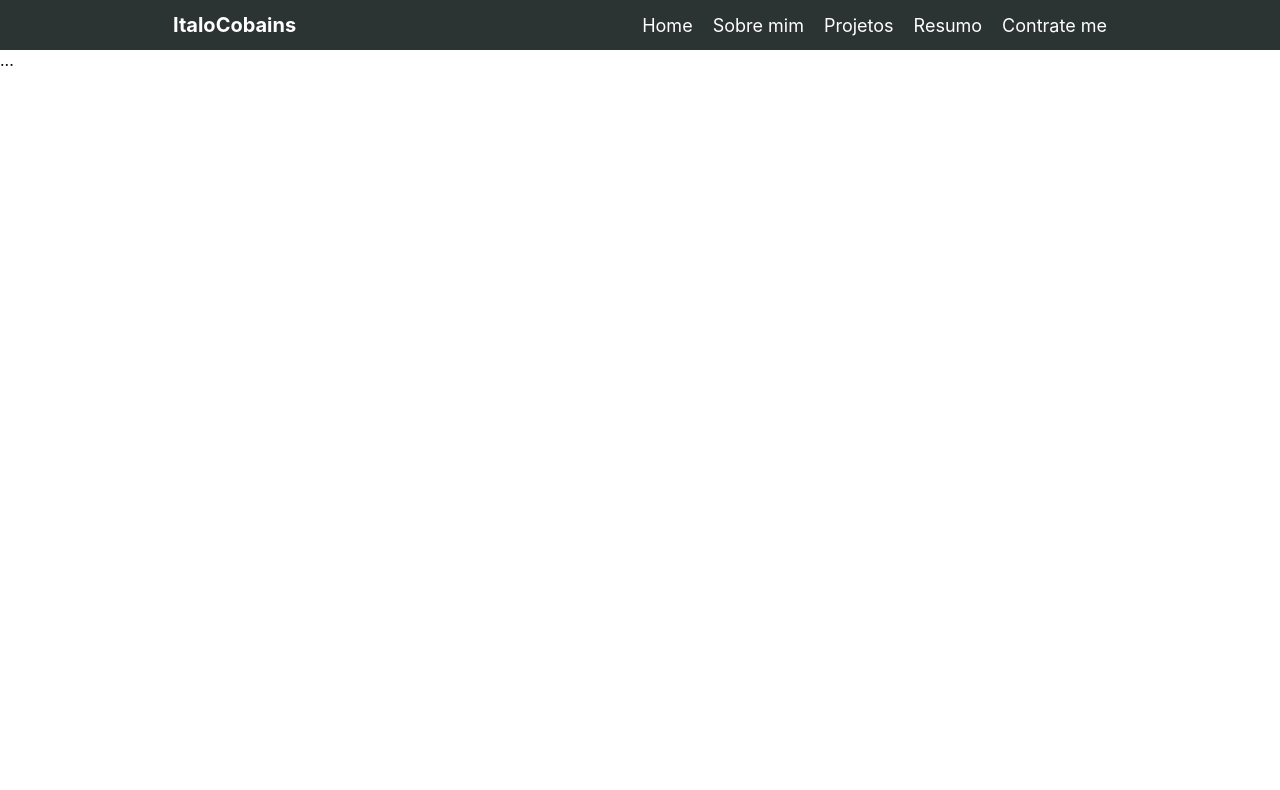
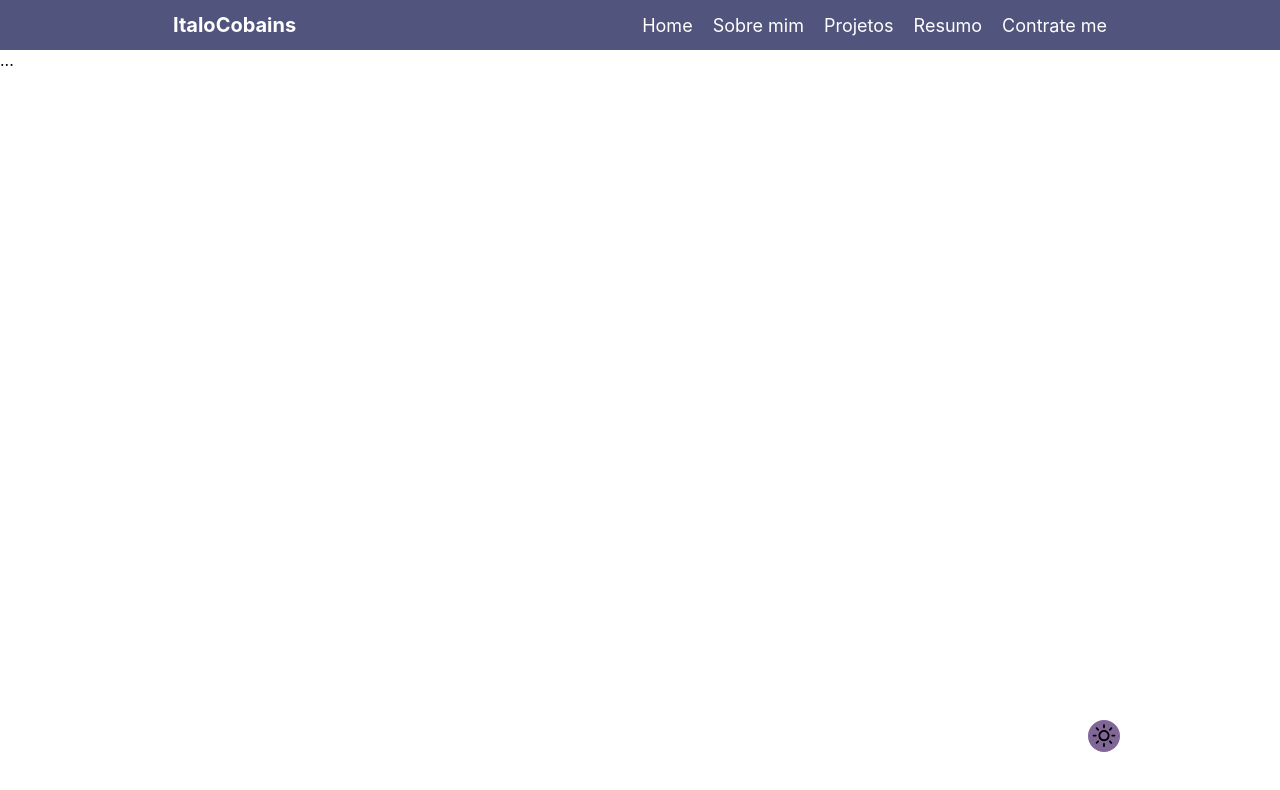
Before and after one commit to ItaloCobains/italo, a Next.js app: page / in a window 1280 px wide. Shown: the top 790 px of the page. Built offline with nearby package versions, Linux system fonts and the light colour scheme.

Commit message:
Nav and darkMode

```diff
--- a/pages/_app.tsx
+++ b/pages/_app.tsx
@@ -1,12 +1,53 @@
 import "../styles/globals.css";
 import type { AppProps } from "next/app";
 import { Header } from "../src/components/Header";
+import { WiDaySunny, WiNightClear } from "react-icons/wi";
+import { useEffect, useState } from "react";
+import { themeDark, themeLight } from "./../src/UI/cores";
+
+type Color = {
+  Color1: string;
+  Color2: string;
+  Color3: string;
+  Color4: string;
+};
 
 function MyApp({ Component, pageProps }: AppProps) {
+  const [colorPatterns, setColorPatterns] = useState<Color>(themeLight);
+  const [darkMode, setDarkMode] = useState<boolean>(false);
+  const handleIcon = () => {
+    setDarkMode(!darkMode);
+  };
+
+  useEffect(() => {
+    if (darkMode) {
+      setColorPatterns(themeDark);
+    } else {
+      setColorPatterns(themeLight);
+    }
+  }, [darkMode]);
+
   return (
     <>
-      <Header StringLogo="ItaloCobains"  />
+      <Header ColorBgHeader={colorPatterns.Color2} MenuMobileColor={colorPatterns.Color2}  StringLogo="ItaloCobains" />
       <Component {...pageProps} />
+      {darkMode === true ? (
+        <WiNightClear
+          size="2em"
+          color="#000"
+          className="btn_dark_mode"
+          style={{ backgroundColor: colorPatterns.Color1 }}
+          onClick={handleIcon}
+        />
+      ) : (
+        <WiDaySunny
+          size="2em"
+          color="#000"
+          className="btn_dark_mode"
+          style={{ backgroundColor: colorPatterns.Color1 }}
+          onClick={handleIcon}
+        />
+      )}
     </>
   );
 }
--- a/src/UI/cores.ts
+++ b/src/UI/cores.ts
@@ -1,6 +1,6 @@
 export const themeLight = {
-  "Color1": "#CDF0EA",
-  "Color2": "#F9F9F9",
+  "Color1": "#816797",
+  "Color2": "#51557E",
   "Color3": "#F6C6EA",
   "Color4": "#FAF4B7"
 }
--- a/src/components/Header/index.tsx
+++ b/src/components/Header/index.tsx
@@ -1,19 +1,28 @@
 import React, { useEffect, useState } from "react";
 import styles from "./style.module.css";
-import { themeLight, themeDark } from "../../UI/cores";
 import navItem from "../../utils/data";
 import Link from "next/link";
-import { CgMenu } from "react-icons/cg";
+import { CgMenu, CgClose } from "react-icons/cg";
 import useWindowDimensions from "../../hooks/useWindowDimensions";
 
 type Props = {
   StringLogo: string;
-  // DarkTheme: boolean;
+  ColorBgHeader: string;
+  MenuMobileColor: string;
 };
 
-export const Header = ({ StringLogo }: Props) => {
+export const Header = ({
+  StringLogo,
+  ColorBgHeader,
+  MenuMobileColor,
+}: Props) => {
   const [isActive, setIsActive] = useState<boolean>(false);
   const { height, width } = useWindowDimensions();
+  const [menuActive, setMenuActive] = useState<boolean>(false);
+
+  const handleMenu = () => {
+    setMenuActive(!menuActive);
+  };
 
   useEffect(() => {
     if (width) {
@@ -28,12 +37,12 @@ export const Header = ({ StringLogo }: Props) => {
   return (
     <header
       className={styles.header}
-      style={{ backgroundColor: themeDark.Color1 }}
+      style={{ backgroundColor: ColorBgHeader }}
     >
       <div className={styles.Logo}>{StringLogo}</div>
       <nav className={styles.nav}>
         {isActive === true ? (
-          <CgMenu color="#fff" />
+          <CgMenu color="#fff" onClick={handleMenu} />
         ) : (
           <>
             {navItem.map((data, index) => {
@@ -48,6 +57,24 @@ export const Header = ({ StringLogo }: Props) => {
           </>
         )}
       </nav>
+      {menuActive === true ? (
+        <div
+          className={styles.navMobile}
+          style={{ backgroundColor: MenuMobileColor }}
+        >
+          {navItem.map((data, index) => {
+            return (
+              <>
+                <Link key={index} href={data.path}>
+                  <a>
+                    <li>{data.name}</li>
+                  </a>
+                </Link>
+              </>
+            );
+          })}
+        </div>
+      ) : null}
     </header>
   );
 };
--- a/src/components/Header/style.module.css
+++ b/src/components/Header/style.module.css
@@ -1,17 +1,17 @@
-.header{
+.header {
   display: flex;
   height: 50px;
   justify-content: space-around;
   align-items: center;
 }
 
-  .nav{
+.nav {
   display: flex;
   align-items: center;
   gap: 20px;
 }
 
-  .nav li{
+.nav li {
   list-style: none outside none;
   text-decoration: none;
   font-size: 18px;
@@ -20,11 +20,27 @@
 }
 
 .nav li:hover {
-    color: #000
+  color: #000;
 }
 
-  .Logo{
+.Logo {
   font-weight: bold;
   font-size: 20px;
   color: #fff;
 }
+
+.navMobile {
+  color: #fff;
+  width: 100%;
+  position: absolute;
+  margin-top: 310px;
+
+  list-style: none outside none;
+  display: flex;
+  flex-direction: column;
+  align-items: center;
+  gap: 30px;
+  cursor: pointer;
+  padding: 20px;
+  border-radius: 0 0 10px 10px;
+}
--- a/styles/globals.css
+++ b/styles/globals.css
@@ -14,3 +14,13 @@ a {
 * {
     box-sizing: border-box;
 }
+
+.btn_dark_mode{
+  position: absolute;
+  top: 90%;
+  bottom: 0;
+  right: 0;
+  left: 85%;
+  border-radius: 50%;
+  cursor: pointer;
+}
```
Lines whose indentation alone changed are shown as unchanged.
